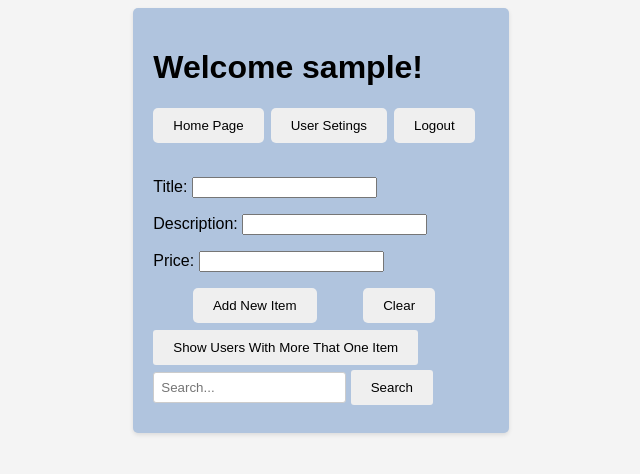
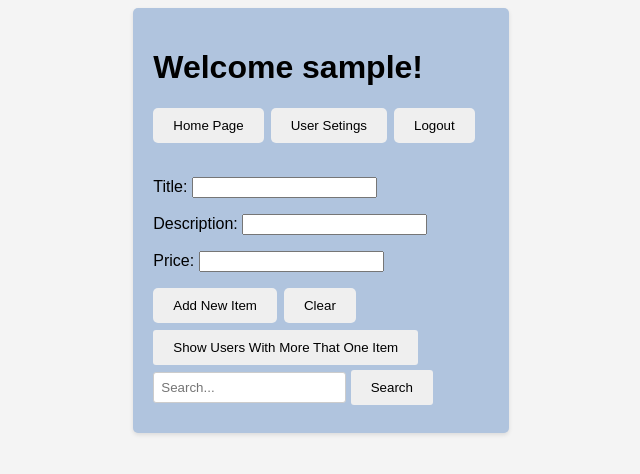
Before and after one commit to elorback/django_website, a Django app: page /user_page/add_item/ in a window 1280 px wide. Shown: the top 474 px of the page, without its empty margins (319-959 px from the left). Run offline with Django 4.2, Linux system fonts and the light colour scheme; the visitor is signed in with stand-in values (Sample User, id 1).

Commit message:
adjusted the placement of the add new item button

```diff
--- a/django_app/static/css/style.css
+++ b/django_app/static/css/style.css
@@ -36,15 +36,16 @@ body {
 }
 
 .buttons {
-    justify-content: space-evenly;
+    justify-content: left;
     display: flex;
     margin-right: 7px;
+
 
 }
 
 .buttons button {
     padding: 10px 20px;
-    justify-content: space-between;
+    justify-content: left;
     margin-right: 7px;
     border: none;
     border-radius: 5px;
--- a/django_app/templates/user_page.html
+++ b/django_app/templates/user_page.html
@@ -24,7 +24,7 @@
 <form  method="post" action="{% url 'add_item' %}">
     {% csrf_token %}
     {{ form.as_p }}
-    <div class="buttons">
+    <div class="buttons" style="justify-content:left">
             <button type="submit">Add New Item</button>
             {% if request.resolver_match.url_name == 'add_item' %}
             <button type="reset">Clear</button>
```
